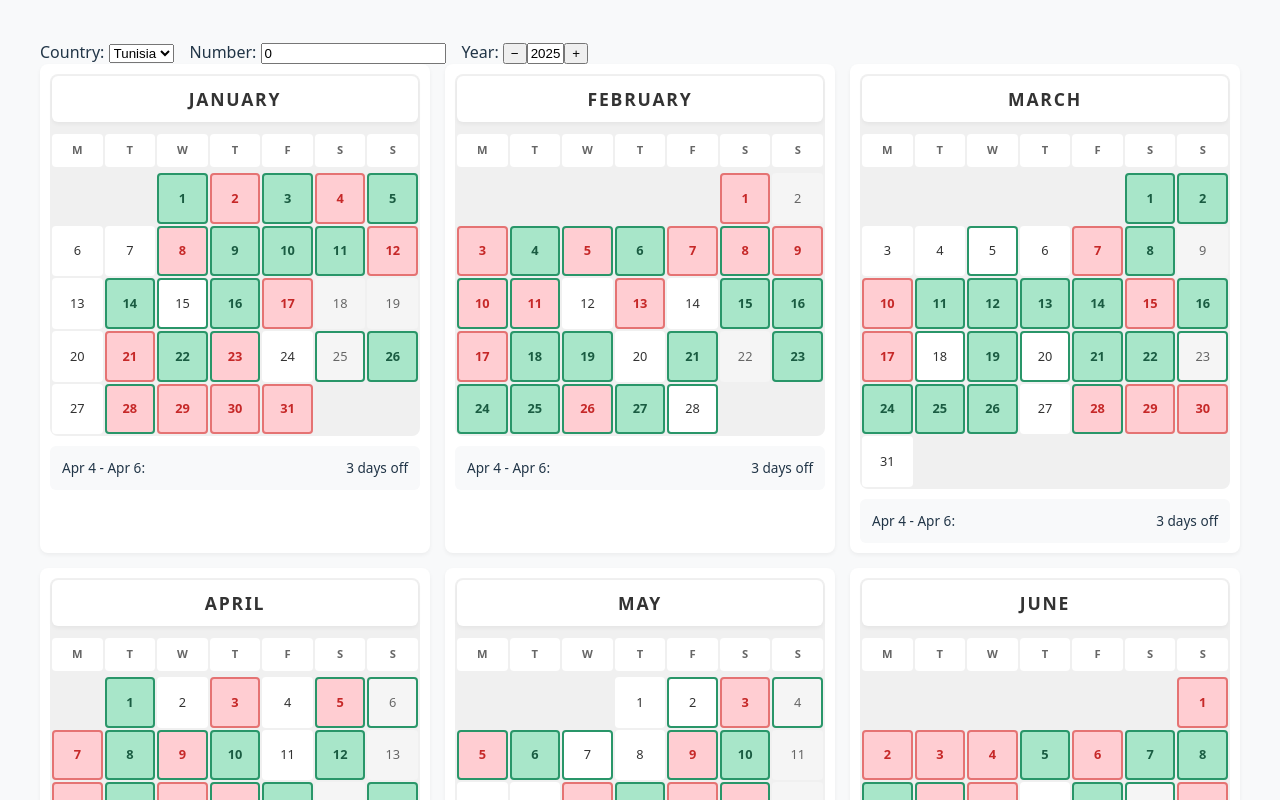
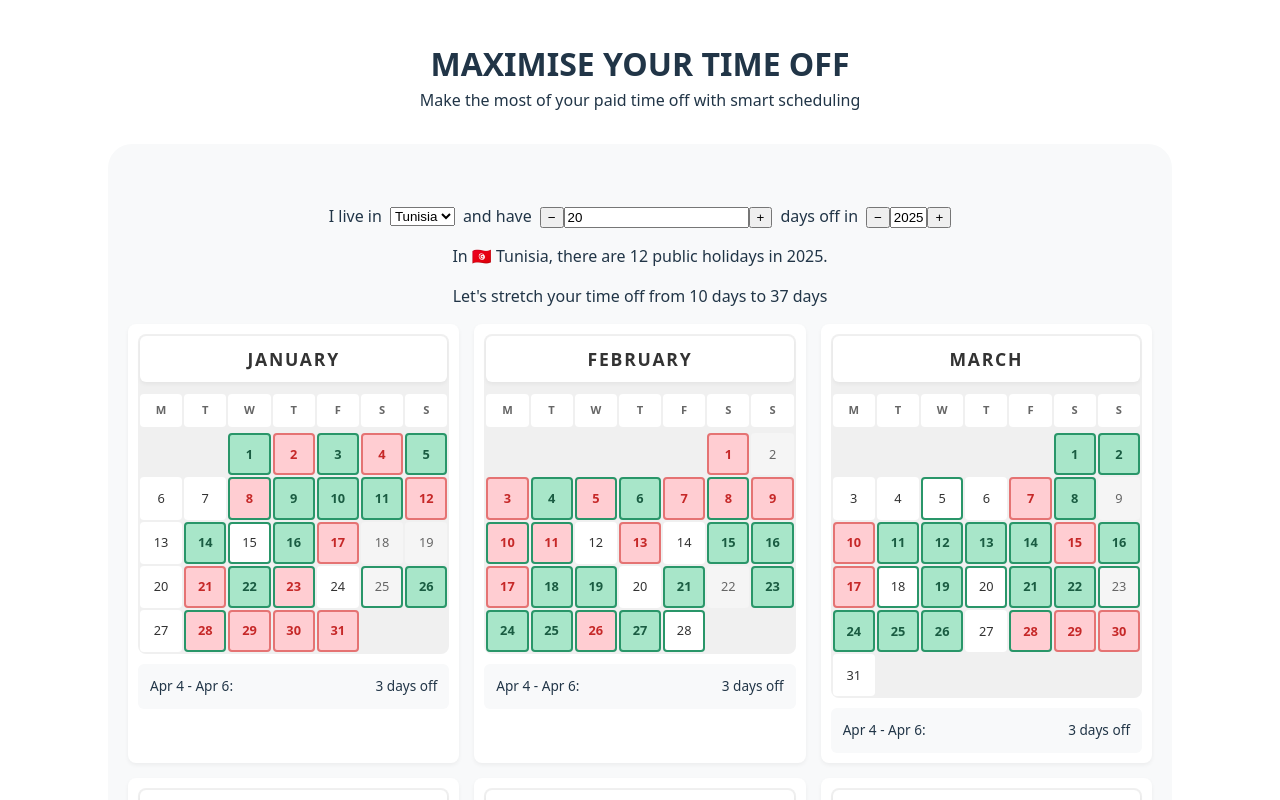
Before and after one commit to rabiibouhestine/max-days-off, a React (Vite) app: page / in a window 1280 px wide. Shown: the top 800 px of the page. Built offline with nearby package versions, Linux system fonts and the light colour scheme.

Commit message:
refactor daysoffMaximiser

```diff
--- a/src/App.module.css
+++ b/src/App.module.css
@@ -1,6 +1,16 @@
 .app {
-  max-width: 1280px;
-  margin: auto auto;
+  display: flex;
+  flex-direction: column;
+  align-items: center;
   padding: 2rem;
   text-align: center;
 }
+
+.app h1 {
+  text-transform: uppercase;
+  margin: 0px;
+}
+
+.app p {
+  margin: 0px;
+}
--- a/src/App.tsx
+++ b/src/App.tsx
@@ -4,7 +4,15 @@ import styles from "./App.module.css";
 function App() {
   return (
     <div className={styles["app"]}>
+      <h1>Maximise your time off</h1>
+      <p>Make the most of your paid time off with smart scheduling</p>
       <DaysOffMaximiser />
+      <p>
+        Made with ❤️ by{" "}
+        <a href="https://rabiibouhestine.com/" target="_blank">
+          Rabii Bouhestine
+        </a>
+      </p>
     </div>
   );
 }
--- a/src/components/CalendarGrid.module.css
+++ b/src/components/CalendarGrid.module.css
@@ -2,4 +2,5 @@
   display: grid;
   grid-template-columns: repeat(3, 1fr);
   gap: 15px;
+  width: 100%;
 }
--- a/src/components/DaysOffMaximiser.module.css
+++ b/src/components/DaysOffMaximiser.module.css
@@ -0,0 +1,18 @@
+.maximiser-container {
+  display: flex;
+  flex-direction: column;
+  gap: 16px;
+  align-items: center;
+  background-color: #f8f9fa;
+  padding: 20px;
+  border-radius: 24px;
+  width: 1024px;
+  margin-block: 32px;
+}
+
+.inputs-container {
+  display: flex;
+  align-items: center;
+  gap: 8px;
+  margin-top: 40px;
+}
--- a/src/components/DaysOffMaximiser.tsx
+++ b/src/components/DaysOffMaximiser.tsx
@@ -6,48 +6,41 @@ const countries = ["Tunisia", "Poland"];
 
 export default function DaysOffMaximiser() {
   const [country, setCountry] = useState<string>(countries[0] || "");
-  const [nbPTO, setNbPTO] = useState<number>(0);
+  const [nbPTO, setNbPTO] = useState<number>(20);
   const [year, setYear] = useState<number>(new Date().getFullYear());
 
+  const handleIncrementNbPTO = () => setNbPTO((n) => n + 1);
+  const handleDecrementNbPTO = () => setNbPTO((n) => n - 1);
   const handleIncrementYear = () => setYear((y) => y + 1);
   const handleDecrementYear = () => setYear((y) => y - 1);
 
   return (
-    <div>
-      <div style={{ display: "flex", gap: "1rem", alignItems: "center" }}>
-        {/* Country select */}
-        <div>
-          <label>
-            Country:{" "}
-            <select
-              value={country}
-              onChange={(e) => setCountry(e.target.value)}
-            >
+    <div className={styles["maximiser-container"]}>
+      <div className={styles["inputs-container"]}>
+        I live in
+        <select value={country} onChange={(e) => setCountry(e.target.value)}>
           {countries.map((c) => (
             <option key={c} value={c}>
               {c}
             </option>
           ))}
         </select>
-          </label>
-        </div>
-
-        {/* Numeric input */}
+        and have
         <div>
-          <label>
-            Number:{" "}
+          <button type="button" onClick={handleDecrementNbPTO}>
+            −
+          </button>
           <input
             type="number"
             value={nbPTO}
             onChange={(e) => setNbPTO(Number(e.target.value))}
           />
-          </label>
+          <button type="button" onClick={handleIncrementNbPTO}>
+            +
+          </button>
         </div>
-
-        {/* Year input with buttons */}
+        days off in
         <div>
-          <label>
-            Year:{" "}
           <button type="button" onClick={handleDecrementYear}>
             −
           </button>
@@ -63,9 +56,10 @@ export default function DaysOffMaximiser() {
           <button type="button" onClick={handleIncrementYear}>
             +
           </button>
-          </label>
         </div>
       </div>
+      <p>In 🇹🇳 Tunisia, there are 12 public holidays in 2025.</p>
+      <p>Let's stretch your time off from 10 days to 37 days</p>
       <CalendarGrid country={country} year={year} nbPTO={nbPTO} />
     </div>
   );
--- a/src/index.css
+++ b/src/index.css
@@ -5,8 +5,7 @@
 
   color-scheme: light dark;
   color: #213547;
-  /* background-color: #ffffff; */
-  background-color: #f8f9fa;
+  background-color: #ffffff;
 
   font-synthesis: none;
   text-rendering: optimizeLegibility;
```
Lines whose indentation alone changed are shown as unchanged.
